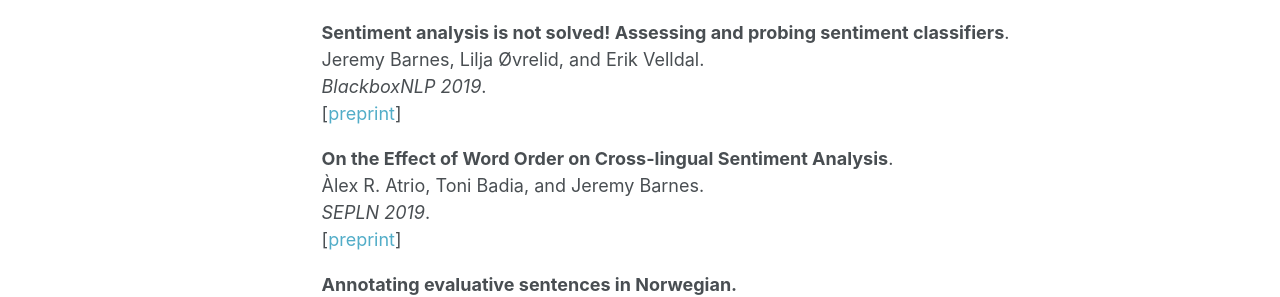
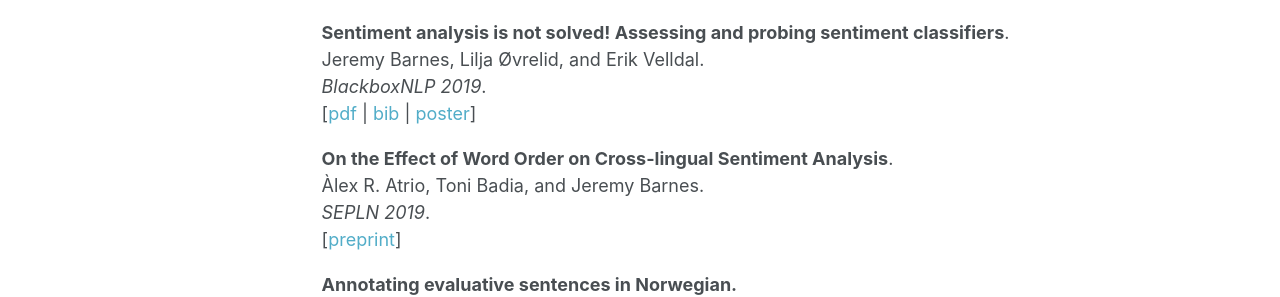
Before and after one commit to jerbarnes/jbarnesspain.github.io, a Jekyll site: the page built from publications/index.html, in a window 1280 px wide and 900 px high. Shown: the part 455-752 px from the top of the window. Built offline with Jekyll 4.4.1, drawn with Linux system fonts in a browser that asks for light colours.

Commit message:
added blackbox poster

```diff
--- a/publications/index.html
+++ b/publications/index.html
@@ -31,7 +31,7 @@ title: Selected Publications
 		Sentiment analysis is not solved! Assessing and probing sentiment classifiers</strong>.<br>
 		Jeremy Barnes, Lilja Øvrelid, and Erik Velldal.<br>
 		<i>BlackboxNLP 2019</i>.<br>
-		[<a href="/downloads/challenges.pdf">preprint</a>]
+		[<a href="https://www.aclweb.org/anthology/W19-4802">pdf</a> | <a href="https://www.aclweb.org/anthology/papers/W/W19/W19-4802.bib">bib</a> | <a href="/downloads/blackbox_poster.pdf">poster</a>]
 </ul>
 
 <ul>
@@ -73,7 +73,7 @@ title: Selected Publications
 		Neural and Linear Pipeline Approaches to Cross-lingual Morphological Analysis</strong>.<br>
 		Çağrı Çöltekin and Jeremy Barnes.<br>
 		<i>Vardial 2019</i>.<br>
-		[<a href="https://www.aclweb.org/anthology/W19-1416">pdf</a> | <a href="https://aclweb.org/anthology/papers/W/W19/W19-1416.bib">bib</a>]
+		[<a href="https://www.aclweb.org/anthology/W19-1416">pdf</a> | <a href="https://www.aclweb.org/anthology/W19-1416.bib">bib</a>]
 </ul>
 
 <ul>
```
Also changed, not shown: 1 other file.
